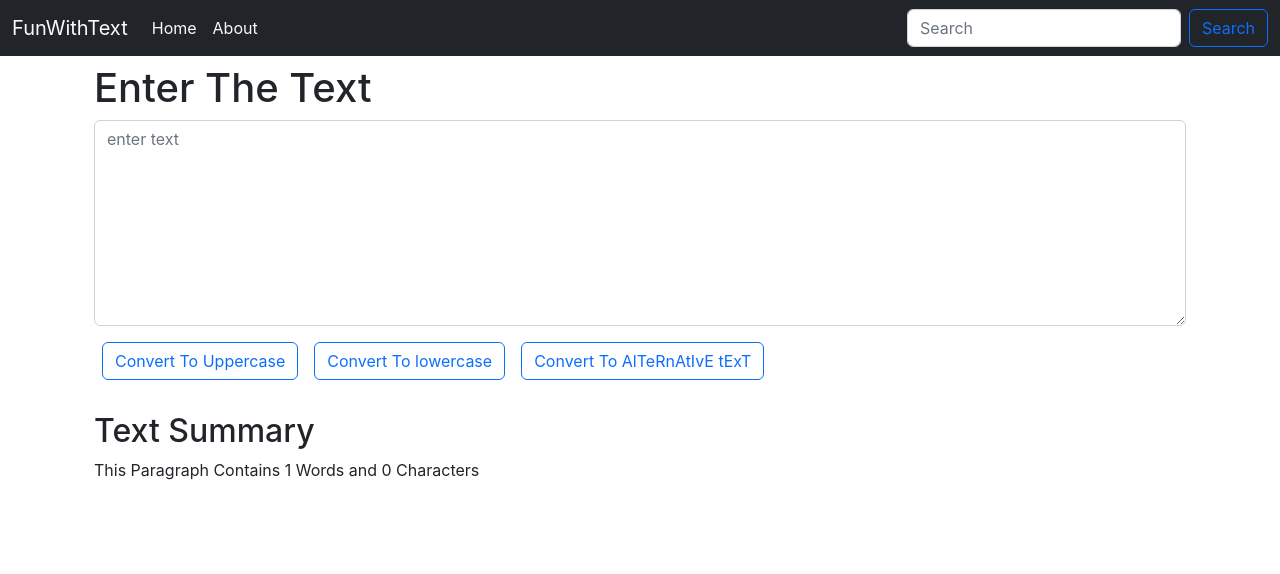
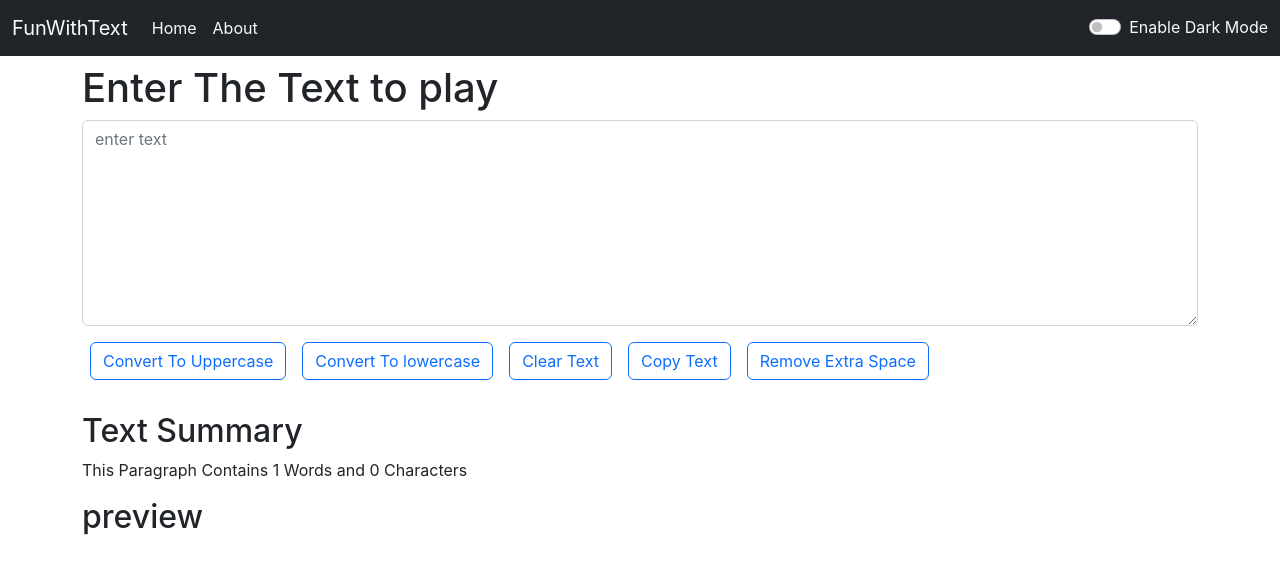
Before and after one commit to Divyanshu-Vareshney/Text-play, a React (Create React App) app in the folder text_util/: page / in a window 1280 px wide. Shown: the top 574 px of the page. Built offline with nearby package versions, Linux system fonts and the light colour scheme.

Commit message:
added about us

```diff
--- a/text_util/src/App.js
+++ b/text_util/src/App.js
@@ -1,16 +1,20 @@
 
 import './App.css';
+import About from './Components/About';
 import Navbar from './Components/Navbar';
 import TextArea from './Components/TextArea';
+import React, { useState } from "react";
 
 function App() {
+  const [DarkMode, setDarkMode] = useState("false")
   return (
-    <>
-    <Navbar title="FunWithText"/>
-    <div className="container">
-    <TextArea heading="Enter The Text"/>
+    <div>
+    <Navbar title="FunWithText" mode={DarkMode}/>
+
+    <TextArea heading="Enter The Text to play"/>
+    {/* <About/> */}
     </div>
-    </>
+
   );
 }
 
--- /dev/null
+++ b/text_util/src/Components/About.jsx
@@ -0,0 +1,65 @@
+import React from 'react'
+import { useState } from 'react'
+
+export default function About() {
+    const [BtnText, setBtnText] = useState("Enable Dark Mode")
+    const [mystyle, setmystyle] = useState({
+        color:"black",
+        backgroundColor:"white",
+        border:"2px solid black"
+    })
+    let ToggleBtn=()=>{
+        if(mystyle.color==="white"){
+            setmystyle({
+                color:"black",
+                backgroundColor:"white",
+                border:"2px solid black"
+            })
+            setBtnText("Enable Dark Mode");
+        }
+        else{
+            setmystyle({
+                color:"white",
+                backgroundColor:"black",
+                border:"2px solid white"
+            })
+            setBtnText("Enable Light Mode");
+        }
+    }
+  return (
+    <div className='my-5 container'style={mystyle}>
+        <h1>About Us </h1>
+        <div className="accordion" id="accordionExample">
+  <div className="accordion-item">
+    <h2 className="accordion-header" id="headingOne">
+      <button className="accordion-button" type="button" data-bs-toggle="collapse" style={mystyle} data-bs-target="#collapseOne" aria-expanded="true" aria-controls="collapseOne">
+        About This Website
+      </button>
+    </h2>
+    <div id="collapseOne" className="accordion-collapse collapse show" aria-labelledby="headingOne" data-bs-parent="#accordionExample">
+      <div className="accordion-body" style={mystyle}>
+        This is just a fun with text where you can play with text convert it into various different text format and get some text summary
+      </div>
+    </div>
+  </div>
+  <div className="accordion-item">
+    <h2 className="accordion-header" id="headingTwo">
+      <button className="accordion-button collapsed" type="button" data-bs-toggle="collapse" style={mystyle} data-bs-target="#collapseTwo" aria-expanded="false" aria-controls="collapseTwo">
+        Different Functionality
+      </button>
+    </h2>
+    <div id="collapseTwo" className="accordion-collapse collapse" aria-labelledby="headingTwo" data-bs-parent="#accordionExample">
+      <div className="accordion-body" style={mystyle}>
+        UPPERCASE-It converts the input text into uppercase.<br/>
+        LOWERCASE-It converts the input into lowercase.<br/>
+        CLEARCASE-It clears the text.<br/>
+        ALTERNATIVE TEXT-It converts the input into alternative text<br/>
+
+      </div>
+    </div>
+  </div>
+</div>
+<button className='my-3 btn btn-outline-primary'onClick={ToggleBtn}>{BtnText}</button>
+    </div>
+  )
+}
--- a/text_util/src/Components/Navbar.jsx
+++ b/text_util/src/Components/Navbar.jsx
@@ -19,10 +19,10 @@ export default function Navbar(props) {
         </li>
 
       </ul>
-      <form className="d-flex" role="search">
-        <input className="form-control me-2" type="search" placeholder="Search" aria-label="Search"/>
-        <button className="btn btn-outline-primary" type="submit">Search</button>
-      </form>
+      <div className="form-check form-switch">
+  <input className="form-check-input" type="checkbox" role="switch" id="flexSwitchCheckDefault"/>
+  <label className="form-check-label text-light" htmlFor="flexSwitchCheckDefault ">Enable Dark Mode</label>
+</div>
     </div>
   </div>
 </nav>
--- a/text_util/src/Components/TextArea.jsx
+++ b/text_util/src/Components/TextArea.jsx
@@ -13,6 +13,18 @@ export default function TextArea(props) {
     const handleOnClick=(e)=>{
         setText(e.target.value)
     }
+    const handleClearClick=(e)=>{
+        setText("");
+    }
+    const copyText=()=>{
+        var text=document.getElementById("box");
+        text.select();
+        navigator.clipboard.writeText(text.value);
+    }
+    const extraSpace=()=>{
+        let newText=Text.split(/[ ]+/);
+        setText(newText.join(" "))
+    }
   return (
     <>
     <div className='container'>
@@ -25,12 +37,23 @@ export default function TextArea(props) {
   <button type="button" className="btn btn-outline-primary my-3 mx-2"
    onClick={handleLowerCase}
   >Convert To lowercase</button>
-  <button type="button" className="btn btn-outline-primary my-3 mx-2">Convert To AlTeRnAtIvE tExT</button>
+    <button type="button" className="btn btn-outline-primary my-3 mx-2"
+   onClick={handleClearClick}
+  >Clear Text</button>
+    <button type="button" className="btn btn-outline-primary my-3 mx-2"
+   onClick={copyText}
+  >Copy Text</button>
+    <button type="button" className="btn btn-outline-primary my-3 mx-2"
+   onClick={extraSpace}
+  >Remove Extra Space</button>
+
 </div>
     </div>
     <div className='container'>
         <h2>Text Summary</h2>
         <p>This Paragraph Contains {Text.split(" ").length} Words and {Text.length} Characters</p>
+        <h2>preview</h2>
+        <p>{Text}</p>
     </div>
     </>
   )
```
